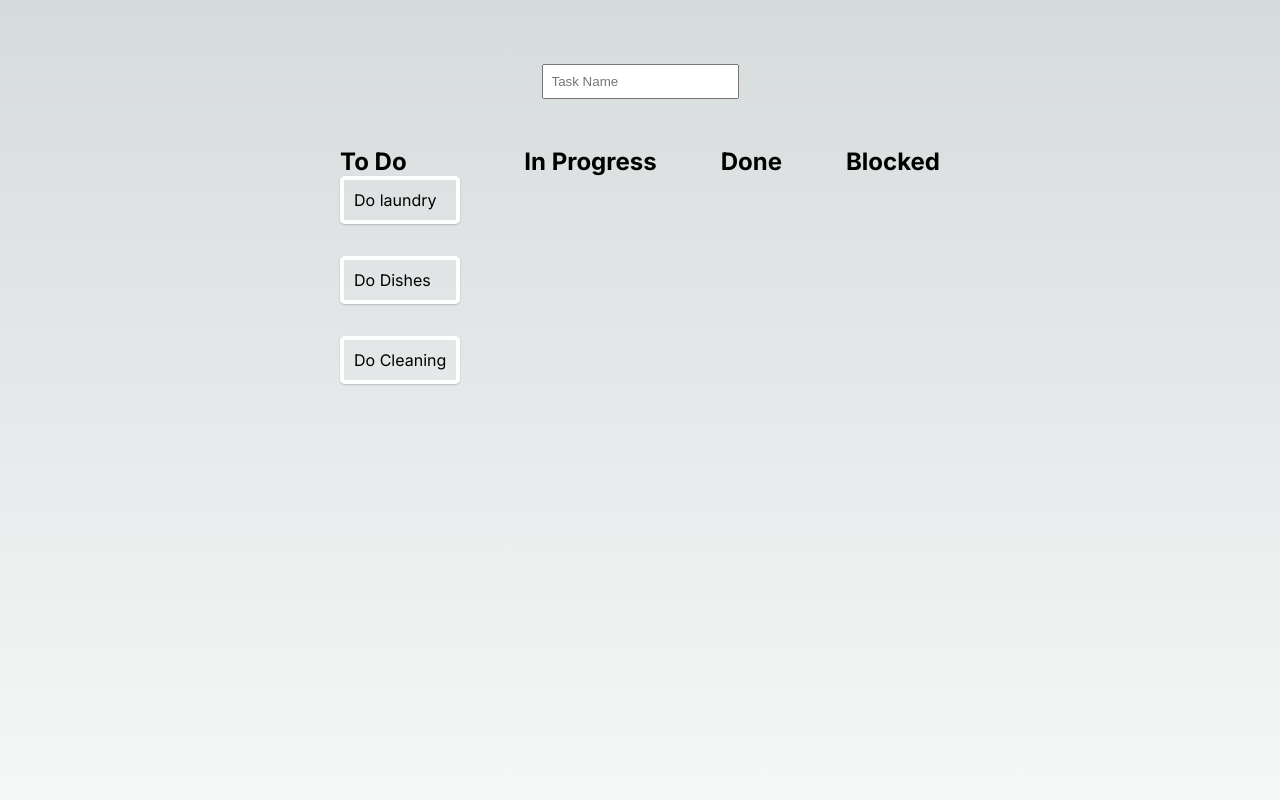
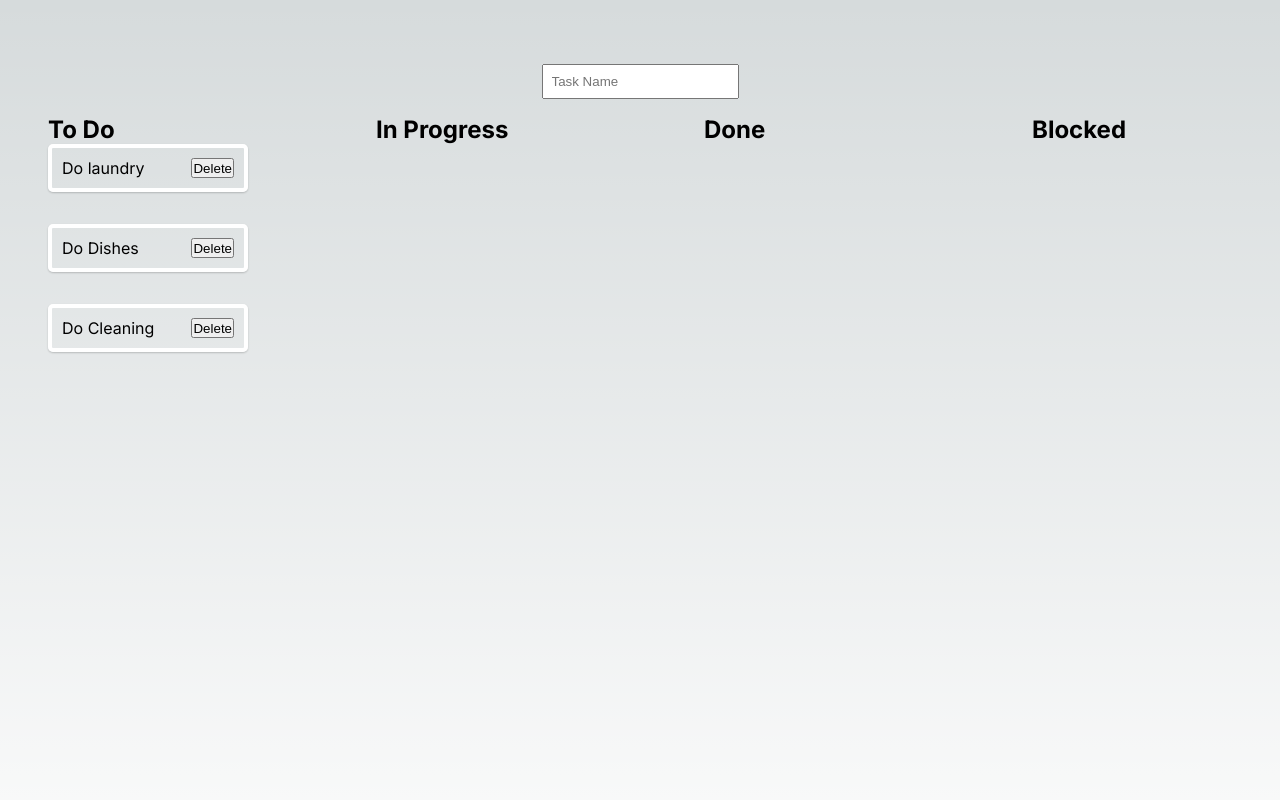
Before and after one commit to MadHatter01/Simple-Kanban, a Next.js app: page / in a window 1280 px wide. Shown: the top 800 px of the page. Built offline with nearby package versions, Linux system fonts and the light colour scheme.

Commit message:
delete setup

```diff
--- a/src/app/components/Column.js
+++ b/src/app/components/Column.js
@@ -18,7 +18,8 @@ const Droppable = dynamic(
     { ssr: false }
   );
 
-const Column = ({ column, tasks }) => {
+
+const Column = ({ column, tasks, handleDelete }) => {
 
   return (
     <div className="column">
@@ -41,6 +42,7 @@ const Column = ({ column, tasks }) => {
                     className="task"
                   >
                     {task.content}
+                    <button onClick={()=>handleDelete(task.id)}>Delete</button>
                   </div>
                 )}
               </Draggable>
--- a/src/app/globals.css
+++ b/src/app/globals.css
@@ -114,15 +114,19 @@ a {
   padding: 10px;
   margin-bottom: 2rem;
   box-shadow: 0 1px 2px rgba(0, 0, 0, 0.2);
+  display: flex;
+  justify-content: space-between;
 }
 
 .board{
-  display: flex;
-
+  display: grid;
+  grid-template-columns: repeat(4, 1fr);
+  gap:8rem;
+  width:100%;
 }
 
 .column{
-  margin:2rem;
+
   height:100vh;
 }
 
--- a/src/app/page.js
+++ b/src/app/page.js
@@ -105,10 +105,17 @@ export default function Home() {
       setData(_newState);
     }
   }
+
+  const handleDelete = (id)=>{
+
+    console.log(id)
+   }
+
   return (
     <main className={styles.main}>
       <input type="text" className='taskName' name="taskName" id="taskName" placeholder="Task Name" value={newTaskContent} onChange={(e) => setNewTaskContent(e.target.value)} onKeyUp={handleOnKey} />
       <DragDropContext onDragEnd={onDragEnd}>
+
 
         <div className="board" >
           {data.columnOrder.map((columnId) => {
@@ -119,7 +126,7 @@ export default function Home() {
 
 
 
-            return <Column key={column.id} column={column} tasks={tasks} />
+            return <Column key={column.id} column={column} tasks={tasks} handleDelete={handleDelete}/>
           })}
 
         </div>
```
